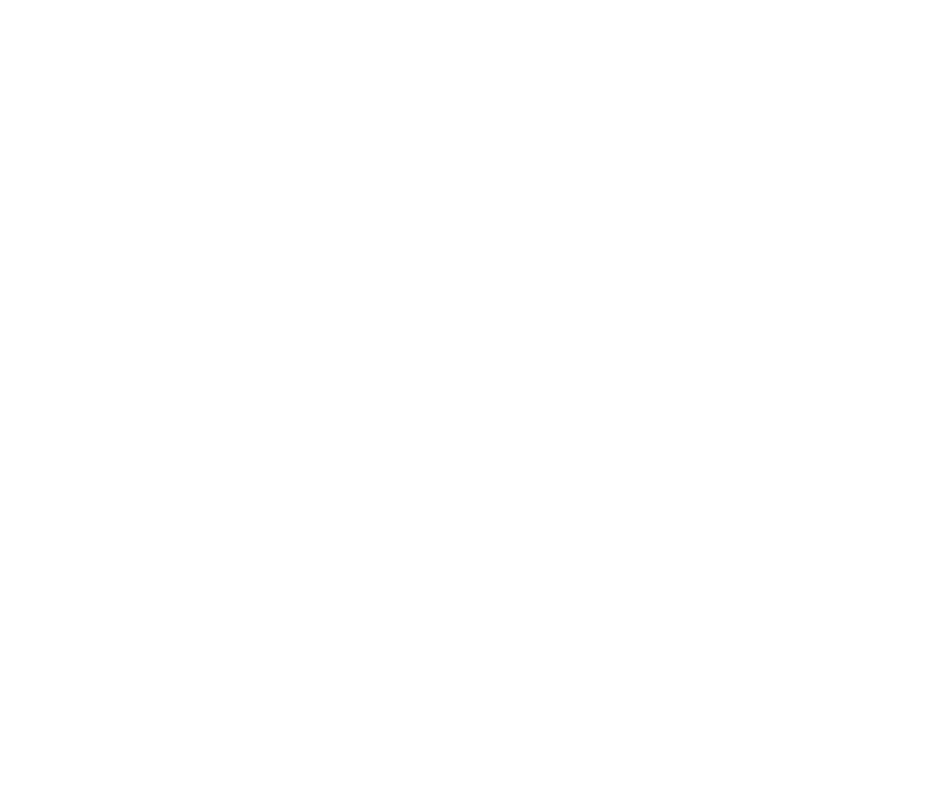
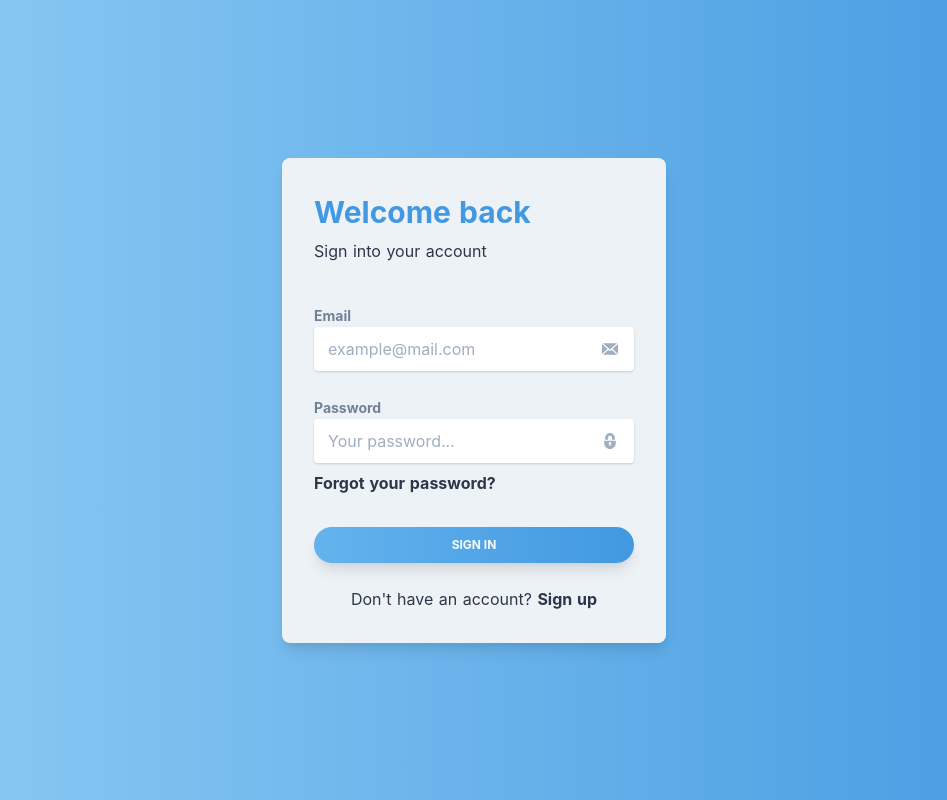
Before and after one commit to nevadskiy/laravel-nuxt-simple-auth, a Nuxt app in the folder client/: page /auth/signin in a window 1280 px wide. Before the commit this address had no page. Shown: the whole page, without its empty margins (166-1113 px from the left). Built offline with nearby package versions, Linux system fonts and the light colour scheme.

Commit message:
Feature template for sign in page

```diff
--- /dev/null
+++ b/client/pages/auth/signin.vue
@@ -0,0 +1,73 @@
+<template>
+  <div class="flex justify-center items-center">
+    <div class="max-w-sm w-full p-8 bg-gray-200 shadow-lg rounded-lg">
+      <h2 class="font-bold text-3xl text-blue-500">
+        Welcome back
+      </h2>
+
+      <p class="mt-1">
+        Sign into your account
+      </p>
+
+      <form class="mt-10">
+        <AppInput
+          id="email"
+          label="Email"
+          placeholder="example@mail.com"
+        >
+          <svg slot="icon" class="absolute right-0 mr-4 w-4 h-4 fill-current text-gray-500" xmlns="http://www.w3.org/2000/svg" viewBox="0 0 395 395">
+            <polygon points="395,320.089 395,74.911 258.806,197.5" />
+            <polygon points="197.5,252.682 158.616,217.682 22.421,340.271 372.579,340.271 236.384,217.682" />
+            <polygon points="372.579,54.729 22.421,54.729 197.5,212.318" />
+            <polygon points="0,74.911 0,320.089 136.194,197.5" />
+          </svg>
+        </AppInput>
+
+        <AppInput
+          id="password"
+          type="password"
+          class="mt-6"
+          label="Password"
+          placeholder="Your password..."
+        >
+          <svg slot="icon" class="absolute right-0 mr-4 w-4 h-4 fill-current text-gray-500" xmlns="http://www.w3.org/2000/svg" viewBox="0 0 512 512">
+            <g>
+              <path d="M191,155c0-35.841,29.159-65,65-65s65,29.159,65,65v61h90v-61C411,69.533,341.467,0,256,0S101,69.533,101,155v61h90V155z" />
+              <path d="M71,246v81c0,102.009,82.991,185,185,185s185-82.991,185-185v-81H71z M271,373.42V416h-30v-42.58c-17.459-6.192-30-22.865-30-42.42c0-24.813,20.187-45,45-45s45,20.187,45,45C301,350.555,288.459,367.228,271,373.42z" />
+              <path d="M256,316c-8.271,0-15,6.729-15,15s6.729,15,15,15s15-6.729,15-15S264.271,316,256,316z" />
+            </g>
+          </svg>
+        </AppInput>
+
+        <nuxt-link :to="{ name: 'auth-reset-password' }" class="inline-block mt-2 font-bold">
+          Forgot your password?
+        </nuxt-link>
+
+        <AppButton class="mt-8 w-full">
+          Sign in
+        </AppButton>
+      </form>
+
+      <p class="mt-6 text-center">
+        Don't have an account?
+        <nuxt-link :to="{ name: 'auth-signup' }" class="font-bold">
+          Sign up
+        </nuxt-link>
+      </p>
+    </div>
+  </div>
+</template>
+
+<script>
+import AppInput from '~/components/AppInput.vue'
+import AppButton from '~/components/AppButton.vue'
+
+export default {
+  layout: 'auth',
+
+  components: {
+    AppInput,
+    AppButton
+  }
+}
+</script>
```
